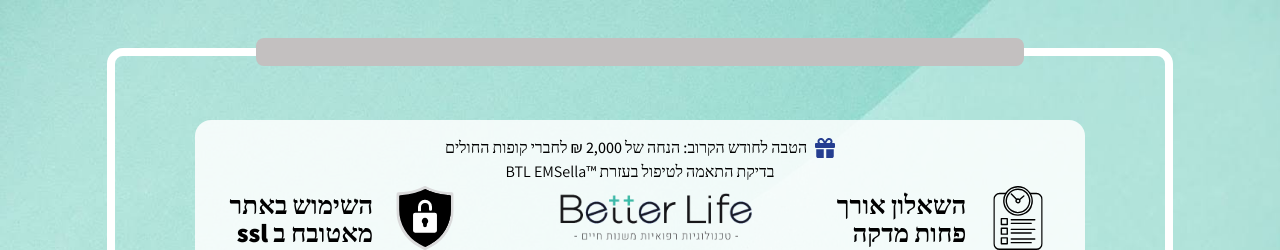
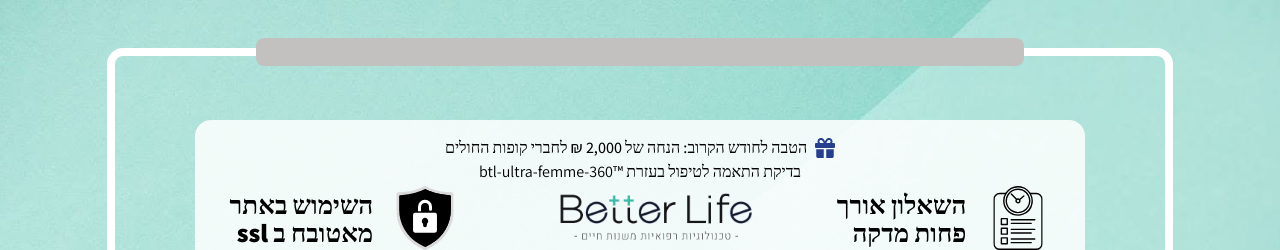
Before and after one commit to rajaasim4/btl-ultra-femme-360-frontend, a React (Vite) app: page / in a window 1280 px wide. Shown: the top 250 px of the page. Built offline with nearby package versions, Linux system fonts and the light colour scheme.

Commit message:
fix:new text for buttons added

```diff
--- a/src/App.tsx
+++ b/src/App.tsx
@@ -64,7 +64,9 @@
             <GiftIcon />
             הטבה לחודש הקרוב: הנחה של 2,000 ₪ לחברי קופות החולים
           </div>
-          <p className="text-center">בדיקת התאמה לטיפול בעזרת ™BTL EMSella</p>
+          <p className="text-center">
+            בדיקת התאמה לטיפול בעזרת ™btl-ultra-femme-360
+          </p>
           {!isLoading && currentStep !== 9 && <Stepper />}
           <Header />
           {isLoading && <Loader />}
--- a/src/components/steps/StepLast.tsx
+++ b/src/components/steps/StepLast.tsx
@@ -5,8 +5,8 @@
   return (
     <div className={cn(stepContainerStyles, "mb-12")}>
       <h3 className={cn(headingStyles)}>
-        אנו מודים לך, נציג מקצועי מטעמנו יבדוק את התאמתך לטיפול בעזרת ™BTL
-        EMSella
+        אנו מודים לך, נציג מקצועי מטעמנו יבדוק את התאמתך לטיפול בעזרת
+        ™btl-ultra-femme-360
         <br />
         ויחזור אלייך בשיחת טלפון
         <br />
--- a/src/utils/options.ts
+++ b/src/utils/options.ts
@@ -13,7 +13,7 @@
 //
 export const StepTwoOptions = [
   "יובש",
-  " דליפת שת",
+  "דליפת שתן",
   // "צריבה",
   "כאב ביחסים",
   "תחושת רפיון/התרחבות",
```
